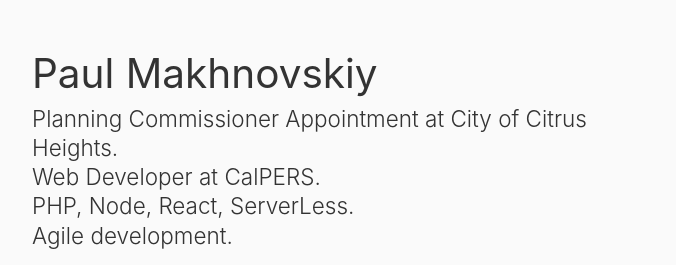
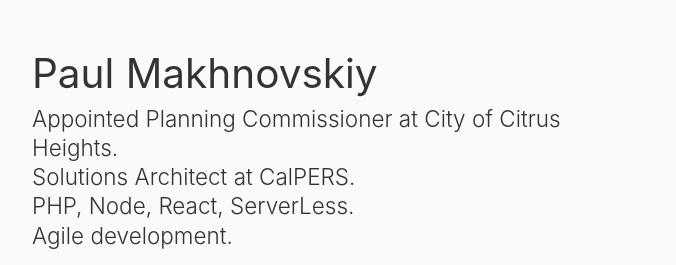
Before and after one commit to makhnovskiy/Personal-Website, a plain HTML site: page index.html in a window 1280 px wide. Shown: the top 265 px of the page, without its empty margins (22-698 px from the left). Drawn offline with Linux system fonts and the light colour scheme.

Commit message:
updated content

```diff
--- a/index.html
+++ b/index.html
@@ -148,8 +148,8 @@
 <div class="masthead">
     <h1><a href="http://pmakhnovskiy.com/"><span></span>Paul Makhnovskiy</a></h1>
     <p class="lead">
-        Planning Commissioner Appointment at City of Citrus Heights.<br>
-        Web Developer at CalPERS.<br>
+        Appointed Planning Commissioner at City of Citrus Heights.<br>
+        Solutions Architect at CalPERS.<br>
         PHP, Node, React, ServerLess.<br>
         Agile development.<br>
     </p>
```
